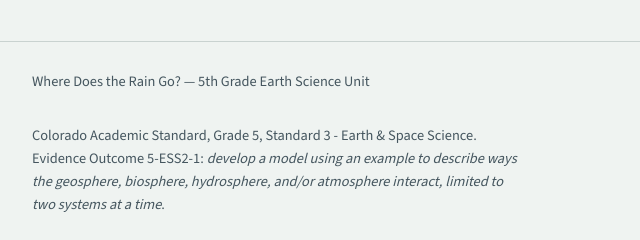
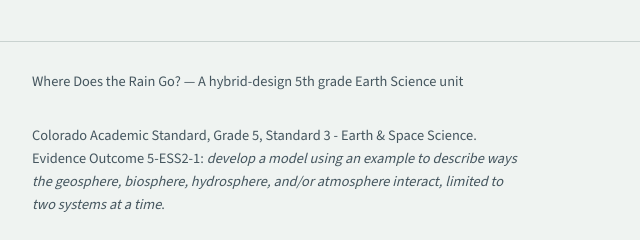
Before and after one commit to hsteve858/rain-site, a plain HTML site: page index.html in a window 1280 px wide. Shown: the part 2548-2788 px from the top of the page, 118-758 px from the left. Drawn offline with nearby package versions, Linux system fonts and the light colour scheme.

Commit message:
Update index.html

```diff
--- a/index.html
+++ b/index.html
@@ -255,7 +255,7 @@
 </main>
 <footer class="site-footer">
   <div class="wrap">
-    <span>Where Does the Rain Go? — 5th Grade Earth Science Unit</span>
+    <span>Where Does the Rain Go? — A hybrid-design 5th grade Earth Science unit</span>
     <span>D-11 / D-20 hybrid pacing · Colorado Springs area</span>
     <p>Colorado Academic Standard, Grade 5, Standard 3 - Earth & Space Science. Evidence Outcome 5-ESS2-1: <i>develop a model using an example to describe ways the geosphere, biosphere, hydrosphere, and/or atmosphere interact, limited to two systems at a time</I>.</p>
   </div>
```
